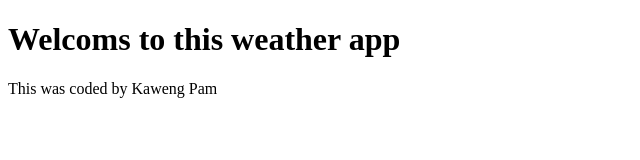
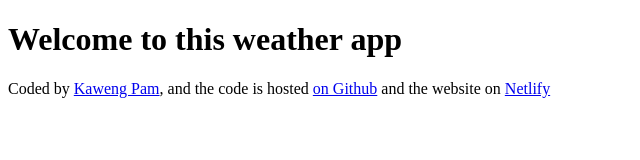
Before and after one commit to kaevhee/my-iska-app, a plain HTML site: page index.html in a window 1280 px wide. Shown: the whole page, without its empty margins (0-640 px from the left). Drawn offline with Linux system fonts and the light colour scheme.

Commit message:
Add files via upload
made some changes to the footer

```diff
--- a/index.html
+++ b/index.html
@@ -6,7 +6,8 @@
     <title>iska</title>
 </head>
 <body>
-    <h1>Welcoms to this weather app</h1>
-    <footer>This was coded by Kaweng Pam</footer>
+    <h1>Welcome to this weather app</h1>
+    <footer>Coded by <a href="https://github.com/kaevhee" target="_blank">Kaweng Pam</a>, and the code is hosted
+    <a href="https://github.com/kaevhee/my-iska-app/tree/main" target="_blank"> on Github</a> and the website on <a href="https://iska-app.netlify.app/" target="_blank">Netlify</a></footer>
 </body>
 </html>
```
